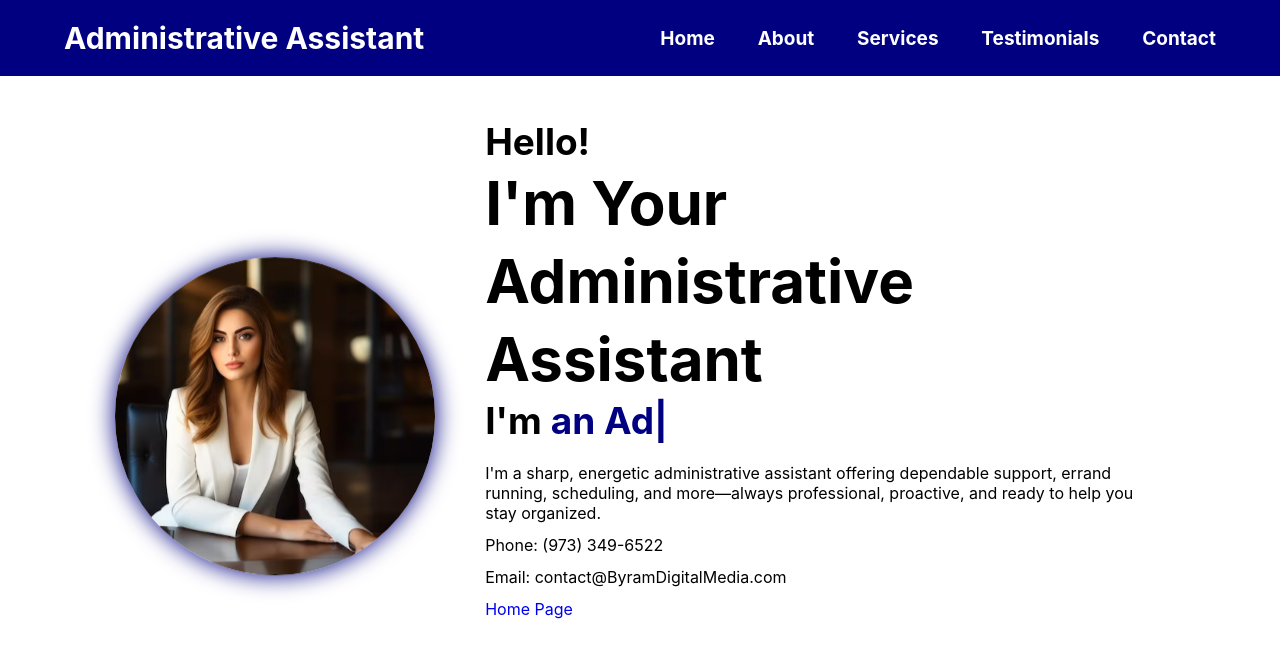
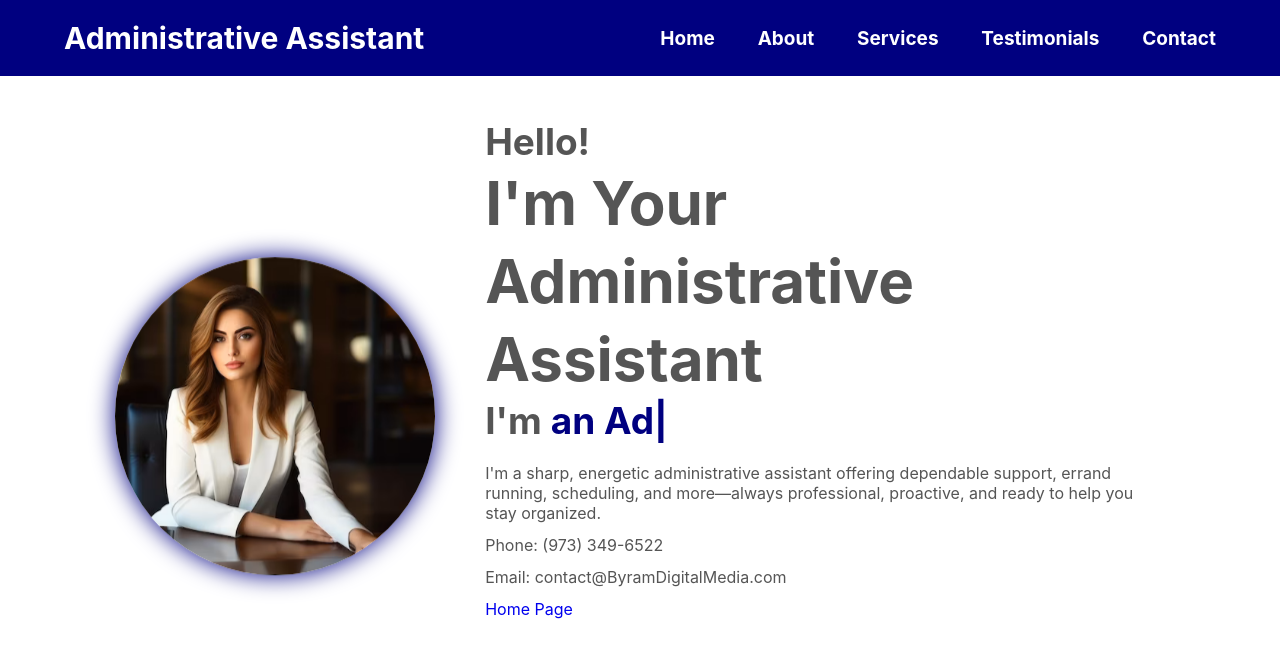
Before and after one commit to ByramDigitalMedia/Administrative_Assistant_02, a plain HTML site: page index.html in a window 1280 px wide. Shown: the top 646 px of the page. Drawn offline with nearby package versions, Linux system fonts and the light colour scheme.

Commit message:
Update style.css

```diff
--- a/style.css
+++ b/style.css
@@ -12,7 +12,7 @@
 :root {
   --bg-color: #fff;
   --snd-bg-color: #87cefa;
-  --text-color: #000;
+  --text-color: #555;
   --main-color: #000080;
 }
 
```
